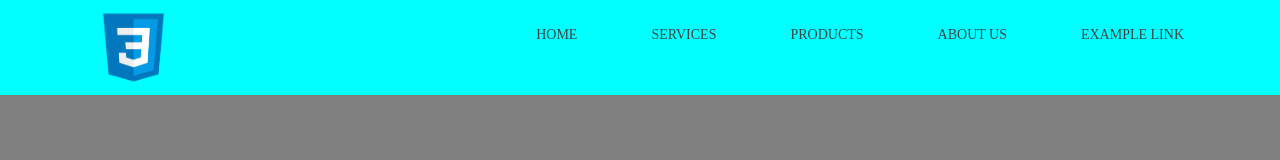
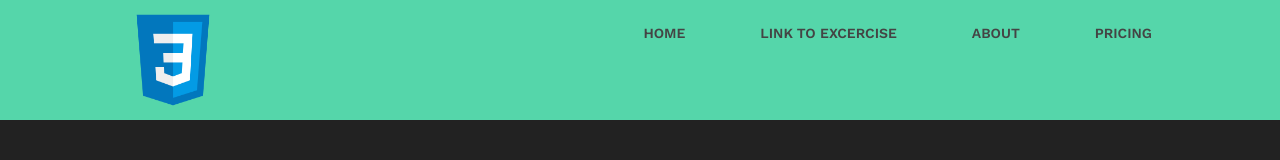
Before and after one commit to GJUK/gjuk.github.io, a plain HTML site: page navbar.html in a window 1280 px wide. Drawn offline with nearby package versions, Linux system fonts and the light colour scheme.

Commit message:
navbar tutorial updated and linked
navbar tutorial updated and linked

```diff
--- a/css/navbar.css
+++ b/css/navbar.css
@@ -1,31 +1,37 @@
+@import url('https://fonts.googleapis.com/css?family=Work+Sans:400,600');
 body {
-    background-color: #808080;
 	margin: 0;
-    padding: 0;
+	background: #222;
+	font-family: 'Work Sans', sans-serif;
+	font-weight: 800;
 }
+
 .container {
-    width: 85%;
+	width: 80%;
 	margin: 0 auto;
 }
+
 header {
-    background: aqua;
+  background: #55d6aa;
 }
+
 header::after {
   content: '';
   display: table;
   clear: both;
 }
-.container img {
-    width: 75px;
-    height: 75px;
+
+.logo {
+  float: left;
+  padding: 10px 0;
+  height: 100px;
+  width: 90px;
 }
-.logo {
-    float:left;
-    padding: 10px 0;
-}
+
 nav {
   float: right;
 }
+
 nav ul {
   margin: 0;
   padding: 0;
@@ -35,12 +41,35 @@ nav ul {
 nav li {
   display: inline-block;
   margin-left: 70px;
-    padding-top: 25px;
+  padding-top: 23px;
+
+  position: relative;
 }
+
 nav a {
   color: #444;
   text-decoration: none;
   text-transform: uppercase;
   font-size: 14px;
+}
 
+nav a:hover {
+  color: #000;
 }
+
+nav a::before {
+  content: '';
+  display: block;
+  height: 5px;
+  background-color: #444;
+
+  position: absolute;
+  top: 0;
+  width: 0%;
+
+  transition: all ease-in-out 250ms;
+}
+
+nav a:hover::before {
+  width: 100%;
+}
--- a/navbar.html
+++ b/navbar.html
@@ -5,28 +5,31 @@
     <meta charset="UTF-8">
     <meta name="viewport" content="width=device-width, initial-scale=1.0">
     <meta http-equiv="X-UA-Compatible" content="ie=edge">
-    <title>Navigation Bar</title>
     <link rel="stylesheet" type="text/css" href="css/navbar.css">
+    <title>Navigation Bar Excercise</title>
 </head>
 
 <body>
+
     <header>
+
+
         <div class="container">
 
             <img src="images/css.png" alt="logo" class="logo">
 
             <nav>
                 <ul>
-                    <li><a href="#">Home</a></li>
-                    <li><a href="#">Services</a></li>
-                    <li><a href="#">Products</a></li>
-                    <li><a href="#">About Us</a></li>
-                    <li><a href="https://www.youtube.com/watch?v=FEmysQARWFU" target="_blank">Example Link</a></li>
+                    <li><a href="index.html">Home</a></li>
+                    <li><a href="https://www.youtube.com/watch?v=FEmysQARWFU" target="_blank">Link to Excercise</a></li>
+                    <li><a href="#">About</a></li>
+                    <li><a href="#">Pricing</a></li>
                 </ul>
             </nav>
+        </div>
 
-        </div>
     </header>
+
 </body>
 
 </html>
```
Also changed, not shown: index.html (+1 -0 lines), images/landing.jpeg (deleted). Lines whose indentation alone changed are shown as unchanged.
